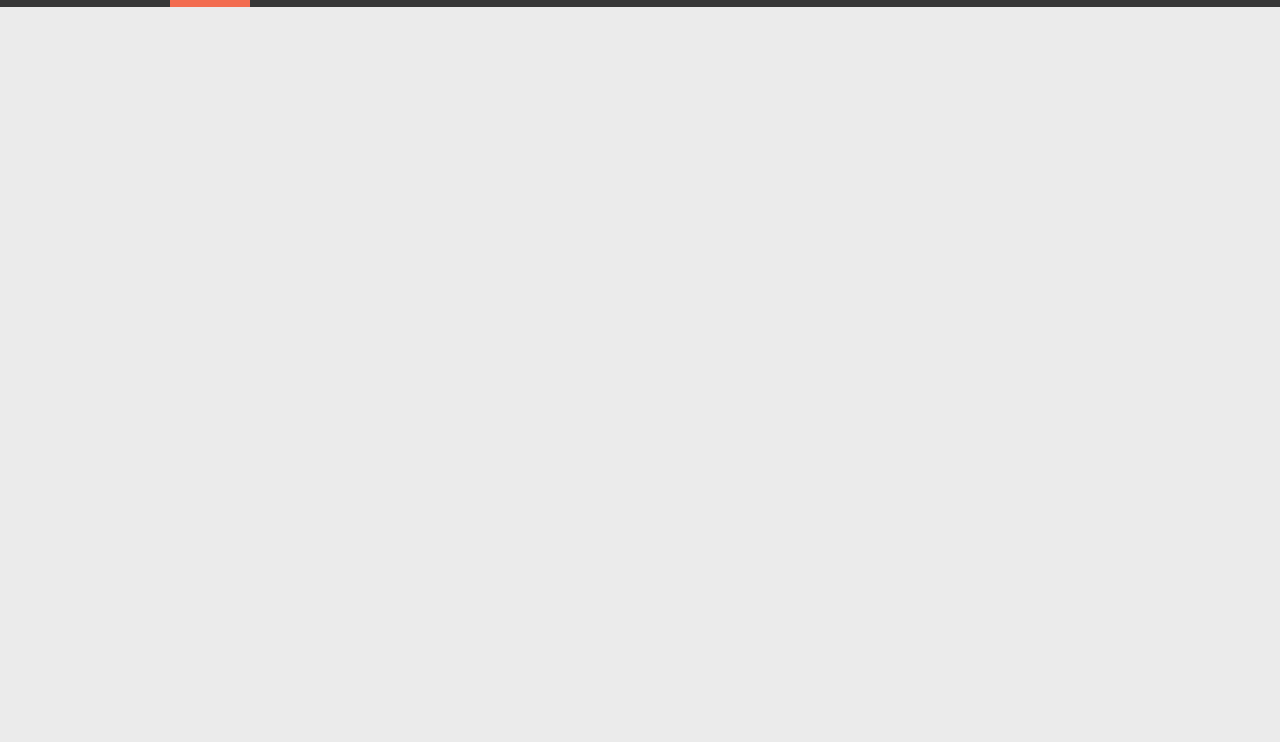
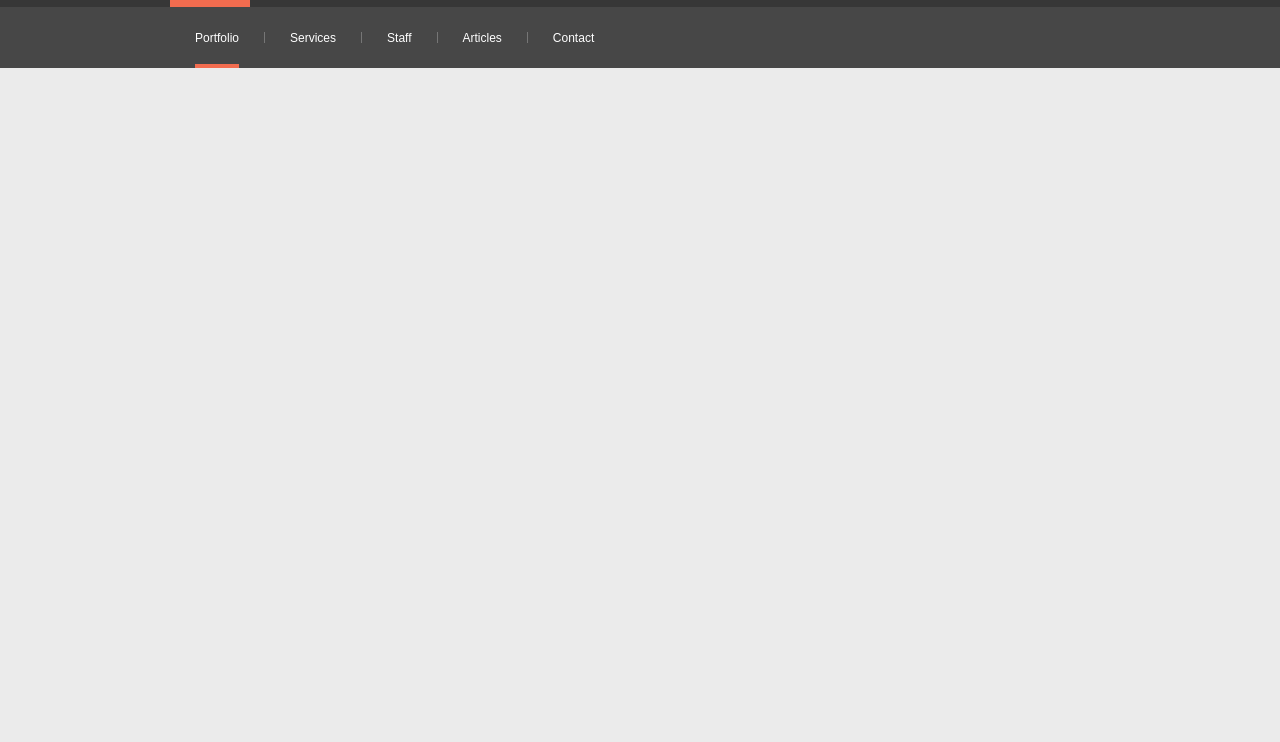
Before and after one commit to mister-savich/good-inc, a plain HTML site: page index.html in a window 1280 px wide. Shown: the part 58-800 px from the top of the page. Drawn offline with Linux system fonts and the light colour scheme.

Commit message:
Add navigation

```diff
--- a/index.html
+++ b/index.html
@@ -18,6 +18,17 @@
 					</div>
 				</div>
 			</div>
+			<div id="nav">
+				<div class="container clearfix">
+					<ul class="navigation left">
+						<li class="active" ><span><a href="#">Portfolio</a></span></li>
+						<li><span><a href="#">Services</a></span></li>
+						<li><span><a href="#">Staff</a></span></li>
+						<li><span><a href="#">Articles</a></span></li>
+						<li><span><a href="#">Contact</a></span></li>
+					</ul>
+				</div>
+			</div>
 		</div>
 		<script src="js/jquery-1.12.1.js"></script>
 	</body>
```
